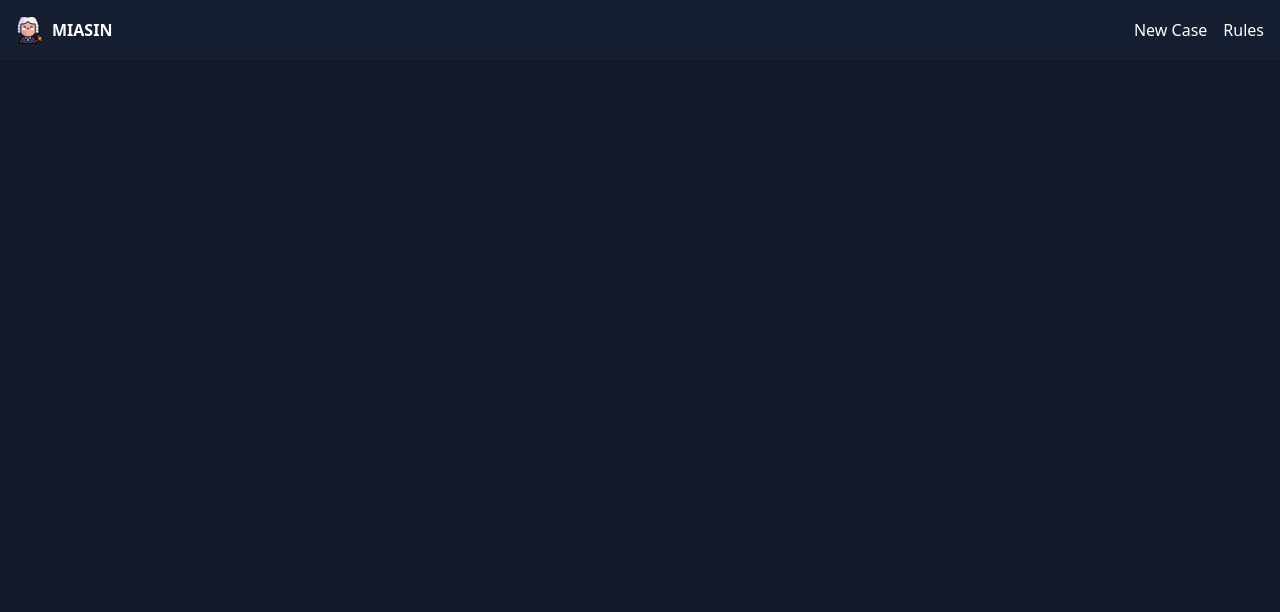
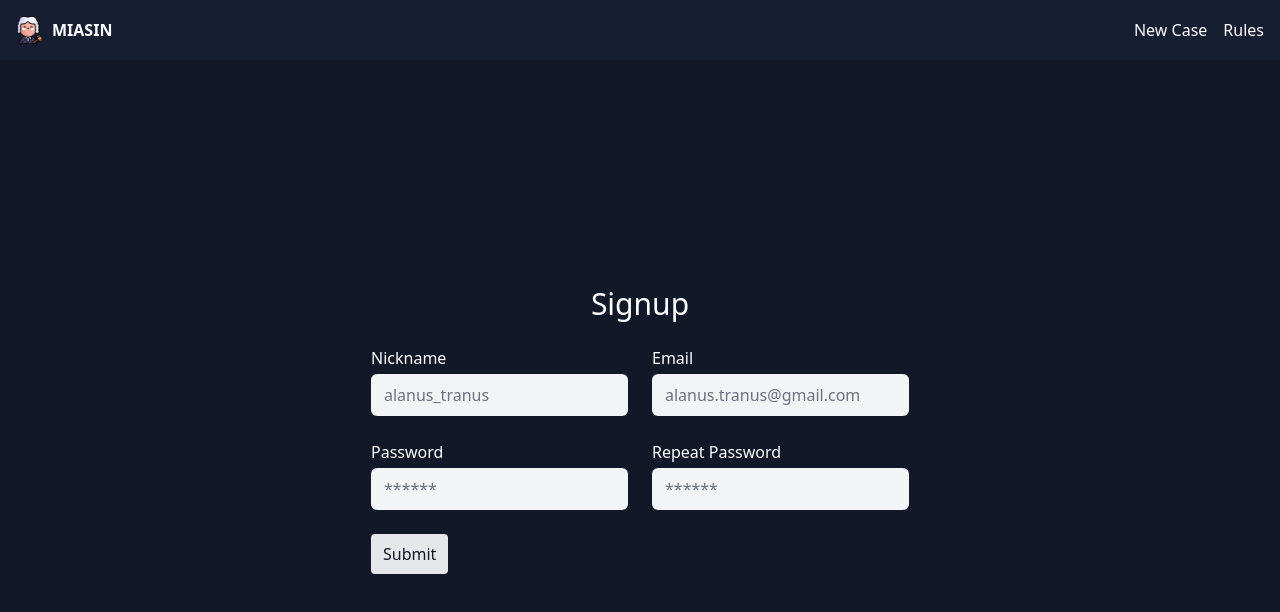
Before and after one commit to alaincodes/miasin, a Nuxt app in the folder frontend/: page /Signup in a window 1280 px wide. Shown: the top 612 px of the page. Built offline with nearby package versions, Linux system fonts and the light colour scheme.

Commit message:
add signin and signup page (WIP)

```diff
--- /dev/null
+++ b/frontend/pages/Signin.vue
@@ -0,0 +1,37 @@
+<template>
+	<div class="grid place-content-center p-6 mx-auto">
+		<h1 class="mb-6 text-3xl text-center">Signin</h1>
+		<form class="text-c-black">
+			<div class="grid grid-cols-1 gap-6 sm:grid-cols-2">
+				<label>
+					<span class="text-white">Email</span>
+					<input
+						type="email"
+						class="mt-1 block w-full rounded-md bg-gray-100 border-transparent focus:border-gray-500 focus:bg-white focus:ring-0"
+						placeholder="alanus.tranus@gmail.com"
+					/>
+				</label>
+
+				<label>
+					<span class="text-white">Password</span>
+					<input
+						type="email"
+						class="mt-1 block w-full rounded-md bg-gray-100 border-transparent focus:border-gray-500 focus:bg-white focus:ring-0"
+						placeholder="******"
+					/>
+				</label>
+
+				<div class="col-span-full flex justify-between gap-6">
+					<label class="inline-flex items-center">
+						<input
+							placeholder="Submit"
+							type="submit"
+							class="py-2 px-3 rounded bg-gray-200 border-transparent focus:border-transparent focus:bg-gray-200 text-c-black focus:ring-1 focus:ring-offset-2 focus:ring-gray-500 cursor-pointer"
+						/>
+						<span class="sr-only">Submit</span>
+					</label>
+				</div>
+			</div>
+		</form>
+	</div>
+</template>
--- /dev/null
+++ b/frontend/pages/Signup.vue
@@ -0,0 +1,55 @@
+<template>
+	<div class="grid place-content-center p-6 mx-auto">
+		<h1 class="mb-6 text-3xl text-center">Signup</h1>
+		<form class="text-c-black">
+			<div class="grid grid-cols-1 gap-6 sm:grid-cols-2">
+				<label>
+					<span class="text-white">Nickname</span>
+					<input
+						type="email"
+						class="mt-1 block w-full rounded-md bg-gray-100 border-transparent focus:border-gray-500 focus:bg-white focus:ring-0"
+						placeholder="alanus_tranus"
+					/>
+				</label>
+
+				<label>
+					<span class="text-white">Email</span>
+					<input
+						type="email"
+						class="mt-1 block w-full rounded-md bg-gray-100 border-transparent focus:border-gray-500 focus:bg-white focus:ring-0"
+						placeholder="alanus.tranus@gmail.com"
+					/>
+				</label>
+
+				<label>
+					<span class="text-white">Password</span>
+					<input
+						type="email"
+						class="mt-1 block w-full rounded-md bg-gray-100 border-transparent focus:border-gray-500 focus:bg-white focus:ring-0"
+						placeholder="******"
+					/>
+				</label>
+
+				<label>
+					<span class="text-white">Repeat Password</span>
+					<input
+						type="email"
+						class="mt-1 block w-full rounded-md bg-gray-100 border-transparent focus:border-gray-500 focus:bg-white focus:ring-0"
+						placeholder="******"
+					/>
+				</label>
+
+				<div class="col-span-full flex justify-between gap-6">
+					<label class="inline-flex items-center">
+						<input
+							placeholder="Submit"
+							type="submit"
+							class="py-2 px-3 rounded bg-gray-200 border-transparent focus:border-transparent focus:bg-gray-200 text-c-black focus:ring-1 focus:ring-offset-2 focus:ring-gray-500 cursor-pointer"
+						/>
+						<span class="sr-only">Submit</span>
+					</label>
+				</div>
+			</div>
+		</form>
+	</div>
+</template>
```
